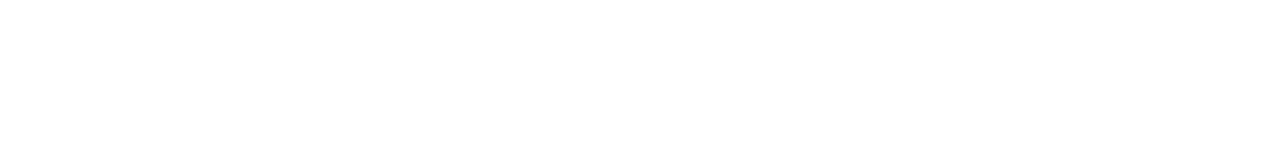
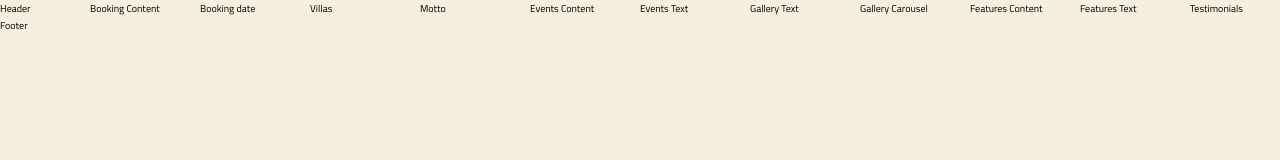
Before and after one commit to Redi-Shehu/Vision-Luxury-Villas-grid-ud-m.m, a plain HTML site: page index.html in a window 1280 px wide. Drawn offline with Linux system fonts and the light colour scheme.

Commit message:
Add files via upload

```diff
--- a/index.html
+++ b/index.html
@@ -3,6 +3,13 @@
   <head>
     <meta charset="UTF-8" />
     <meta name="viewport" content="width=device-width, initial-scale=1.0" />
+    <!-- google fonts -->
+    <link rel="preconnect" href="https://fonts.googleapis.com" />
+    <link rel="preconnect" href="https://fonts.gstatic.com" crossorigin />
+    <link
+      href="https://fonts.googleapis.com/css2?family=Titillium+Web:wght@200;300;400;600;700;900&display=swap"
+      rel="stylesheet"
+    />
     <!-- font awesome -->
     <link
       rel="stylesheet"
@@ -11,9 +18,38 @@
       crossorigin="anonymous"
       referrerpolicy="no-referrer"
     />
+    <!-- favicon -->
+    <link rel="icon" type="img" href="./img/hotel-solid.svg" />
     <!-- css link -->
     <link rel="stylesheet" href="./style.css" />
-    <title>Document</title>
+    <title>Vision Luxury Villas | True Relaxation</title>
   </head>
-  <body></body>
+  <body class="container">
+    <!-- --------------Header Section-------------- -->
+    <header class="header">Header</header>
+    <!-- --------------Booking Section-------------- -->
+    <section class="booking-content">Booking Content</section>
+    <!-- --------------Booking Date Section-------------- -->
+    <section class="booking-date">Booking date</section>
+    <!-- --------------Villas Section-------------- -->
+    <section class="villas">Villas</section>
+    <!-- --------------Motto Section-------------- -->
+    <section class="motto">Motto</section>
+    <!-- --------------Events Content Section-------------- -->
+    <section class="events">Events Content</section>
+    <!-- --------------Events Text Section-------------- -->
+    <section class="events-text">Events Text</section>
+    <!-- --------------Gallery Text Section-------------- -->
+    <section class="gallery-text">Gallery Text</section>
+    <!-- --------------Gallery carousel Section-------------- -->
+    <section class="gallery-carousel">Gallery Carousel</section>
+    <!-- --------------Features Content Section-------------- -->
+    <section class="features-content">Features Content</section>
+    <!-- --------------Features Text Section-------------- -->
+    <section class="features-text">Features Text</section>
+    <!-- --------------Testimonial Section-------------- -->
+    <section class="testimonials">Testimonials</section>
+    <!-- --------------Footer Section-------------- -->
+    <footer class="footer">Footer</footer>
+  </body>
 </html>
--- a/style.css
+++ b/style.css
@@ -0,0 +1,50 @@
+/* font-family: "Titillium Web", serif; */
+/* font-weight: 200-300-400-600-700-900; */
+
+/* reset */
+*,
+*::before,
+*::after {
+  margin: 0;
+  padding: 0;
+  box-sizing: border-box;
+}
+html {
+  font-size: 62.5%;
+}
+/* -----------------utility components-----------*/
+:root {
+  /* colors */
+  --color-primary: #730039;
+  --color-primary-m-light: hsla(330, 100%, 23%, 0.55);
+  --color-primary-m-dark: hsla(330, 100%, 23%, 0.85);
+
+  --color-secondary: #ffc513;
+  --color-secondary-m-light: hsla(45, 100%, 54%, 0.55);
+  --color-secondary-m-dark: hsla(45, 100%, 54%, 0.8);
+
+  --color-tertiary: #ff724c;
+  --color-tertiary-m-light: hsla(13, 100%, 65%, 0.55);
+  --color-tertiary-m-dark: hsla(13, 100%, 65%, 0.8);
+
+  --color-quaternary: #f6eedf;
+  --color-quaternary-m-light: hsla(39, 56%, 92%, 0.55);
+  --color-quaternary-m-dark: hsla(39, 56%, 92%, 0.8);
+
+  /* transitions */
+  --transition-duration: 0.3s;
+  /* section title font-size */
+  --font-size-title: calc(2rem + 2vw);
+  /* section padding */
+  --padding-section: 8vh 3vw;
+}
+
+body {
+  font-family: "Titillium Web", serif;
+  line-height: 1.7;
+  background-color: var(--color-quaternary);
+}
+.container {
+  display: grid;
+  grid-template-columns: 1fr repeat(10, minmax(min-content, 11rem)) 1fr;
+}
```
